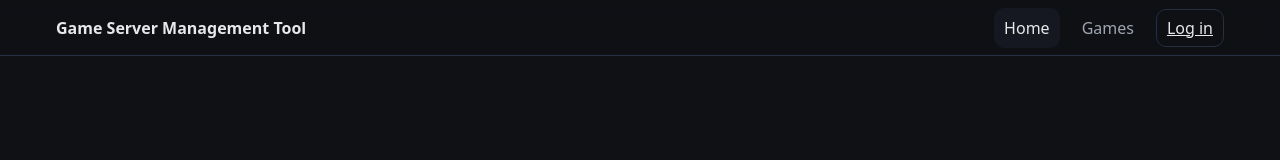
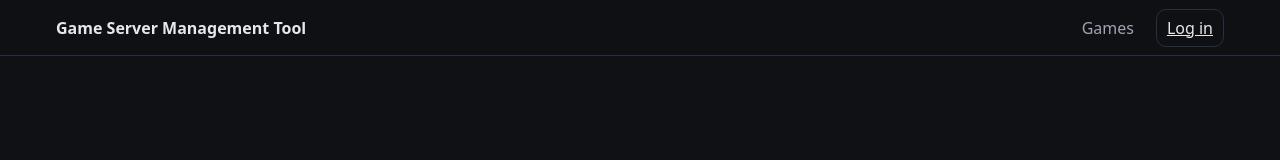
Before and after one commit to TJHughes02/Game_Server_Management_Tool, a React (Vite) app in the folder ReactJS_Reqd_Files/my-react-app/: page / in a window 1280 px wide. Shown: the top 160 px of the page. Built offline with nearby package versions, Linux system fonts and the light colour scheme; no server answers.

Commit message:
Fixed backend status message

```diff
--- a/ReactJS_Reqd_Files/my-react-app/src/App.jsx
+++ b/ReactJS_Reqd_Files/my-react-app/src/App.jsx
@@ -1,5 +1,5 @@
 import { Routes, Route, Navigate } from 'react-router-dom'
-import Home from './pages/Home.jsx'
+//import Home from './pages/Home.jsx'
 import Login from './pages/Login.jsx'
 import Dashboard from './pages/Dashboard.jsx'
 import Games from './pages/Games.jsx'
--- a/ReactJS_Reqd_Files/my-react-app/src/components/NavBar.jsx
+++ b/ReactJS_Reqd_Files/my-react-app/src/components/NavBar.jsx
@@ -24,7 +24,7 @@ export default function NavBar() {
         <Link to="/" className="brand">Game Server Management Tool</Link>
 
         <nav className="nav-links">
-          <NavLink to="/" className="link">Home</NavLink>
+          {/*<NavLink to="/" className="link">Home</NavLink>*/}
           <NavLink to="/games" className="link">Games</NavLink>
           {user && <NavLink to="/dashboard" className="link">Dashboard</NavLink>}
 
--- a/ReactJS_Reqd_Files/my-react-app/src/pages/Login.jsx
+++ b/ReactJS_Reqd_Files/my-react-app/src/pages/Login.jsx
@@ -1,7 +1,7 @@
 import { useState, useEffect } from 'react'
 import { useNavigate } from 'react-router-dom'
 import { useAuth } from '../context/AuthContext.jsx'
-import { http } from '@/services/http'
+import { http } from '@/services/http.js'
 
 export default function Login() {
   const [displayName, setDisplayName] = useState('')
@@ -15,11 +15,8 @@ export default function Login() {
   const { setUser } = useAuth()
 
   useEffect(() => {
-    //fetch('/api/health')
     http.get('/api/health')
-    //console.log("DO YOU KNOW WHAT YOURE DOING BECUASE I DONT THINK IT ACTUALLY HITS THE BLOCK!")
-      .then(r => (r.ok ? r.json() : Promise.reject()))
-     .then(() => setBackendStatus('ok'))
+      .then(() => setBackendStatus('ok'))
       .catch(() => setBackendStatus('down'))
   }, [])
 
```
